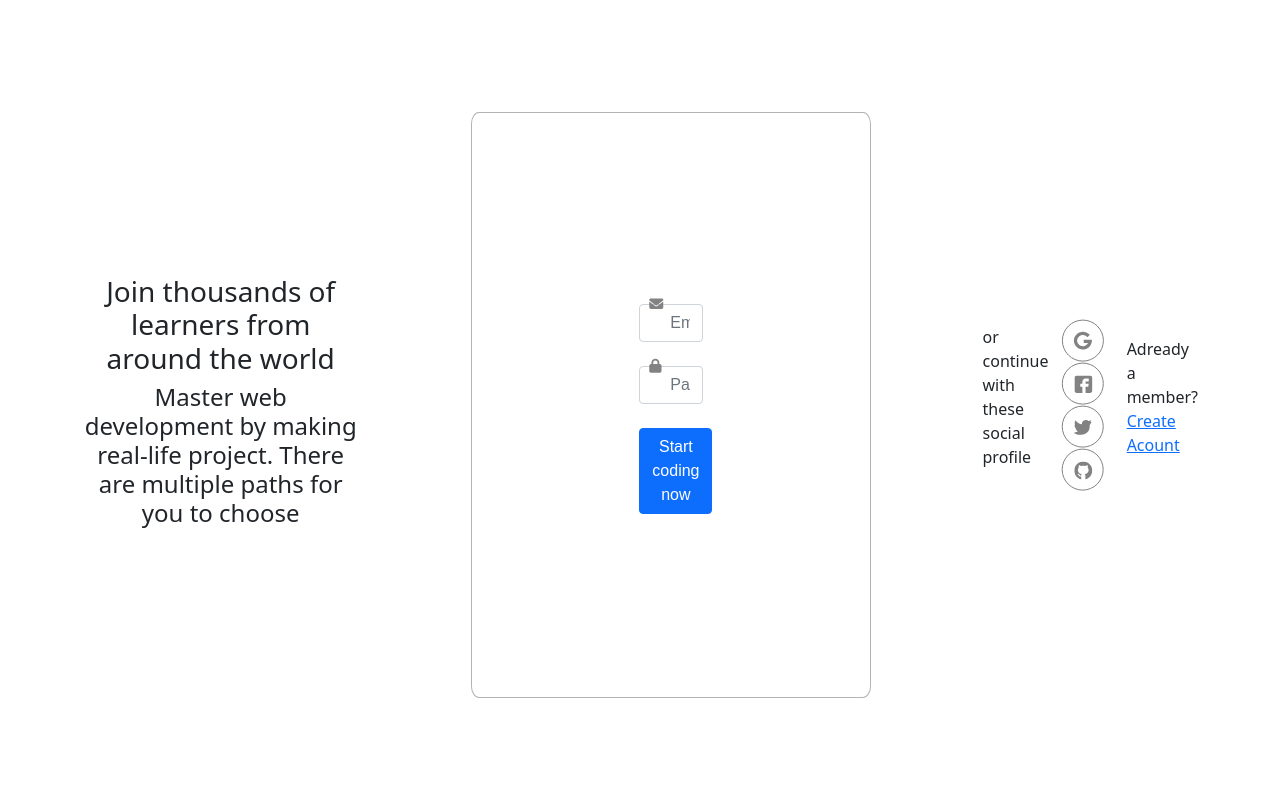
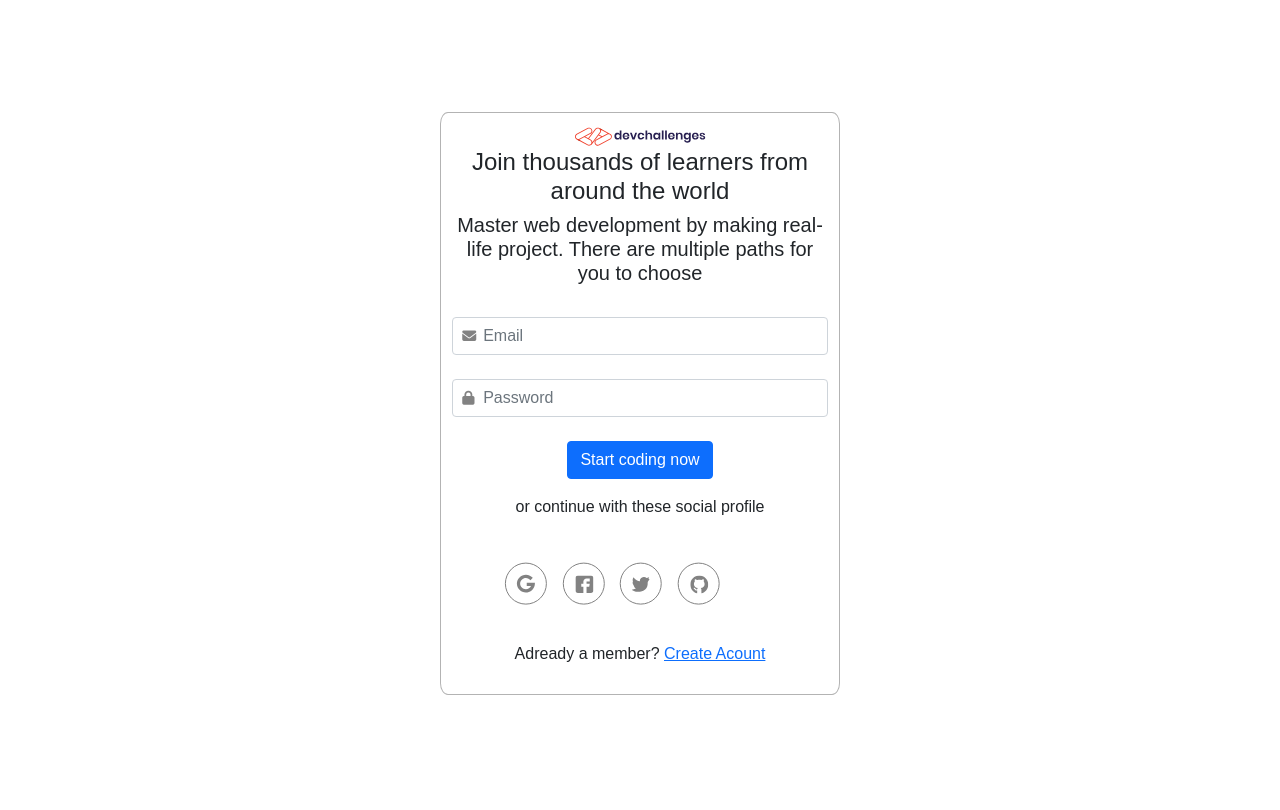
Before and after one commit to ManuelDonnado/siteWeb, a PHP site: page / in a window 1280 px wide. After the commit the page ends 695 px from the top, so only its background shows below. Run offline with PHP 8.4, Linux system fonts and the light colour scheme; some libraries are stand-ins or nearby versions.

Commit message:
cambios css

```diff
--- a/index.css
+++ b/index.css
@@ -1,26 +1,24 @@
 .container {
     display: flex;
-    justify-content: center;
+    flex-direction: column;
     align-items: center;
-    min-height: 100vh; /* Centra verticalmente en la página */
+    min-height: 100vh;
 }
 
 .encabezado {
-    text-align: center; /* Centra el texto en el contenedor */
+    text-align: center;
 }
 
 .form {
-    font-size: 16px; /* Reduce el tamaño de la fuente */
+    font-size: 16px;
     font-family: Arial, Helvetica, sans-serif;
     border: 1px solid #b3b3b3;
-    padding: 15%;
+    padding: 1%;
     border-radius: 2%;
-    text-align: center; /* Centra el contenido del formulario */
-    max-width: 400px; /* Ajusta el ancho del formulario según tus necesidades */
-    margin: 10%; /* Agrega un margen para separarlo de otros elementos */
+    text-align: center;
+    max-width: 400px;
+    margin: 10%;
 }
-
-
 
 
 .input-container {
@@ -30,7 +28,7 @@
 .input-container i {
     position: absolute;
     left: 10px;
-    top:0%;
+    top:50%;
     transform: translateY(-50%);
     font-size: 14px;
     color: #828282;
@@ -44,19 +42,20 @@ input[type="password"] {
 .menu {
     display: flex;
     justify-content: space-between;
-    max-width: 300px; /* Ajusta el ancho del menú según tus necesidades */
-    margin: 10px; /* Agrega un margen para separarlo de otros elementos */
+    max-width: 300px;
+    margin: 10px;
 }
 
 .horizontal-menu {
     list-style: none;
-    padding: 0;
-    margin: 0;
+    padding: 4%;
+    margin: 5% 10%;
+    align-content: center;
 }
 
 .horizontal-menu li {
     display: inline;
-    margin-right: 10px; /* Espacio entre elementos */
+    margin-right: 10px;
 }
 
 .horizontal-menu li:last-child {
@@ -65,7 +64,7 @@ input[type="password"] {
 
 .horizontal-menu a {
     text-decoration: none;
-    padding: 5px 10px; /* Espaciado interior */
+    padding: 5px 10px;
     background-color: #333;
     color: #fff;
     border-radius: 5px;
--- a/index.php
+++ b/index.php
@@ -16,16 +16,21 @@
 
 <div class="container" >
 
+
+
+    <div class="form">
+
+    <img src="./assets/devchallenges.svg" alt="">
+    <br>
     <div class="encabezado" >
         <div>
-        <h3>Join thousands of learners from around the world</h3>
+        <h4>Join thousands of learners from around the world</h4>
         </div>
         <div class="tittle" >
-        <h4>Master web development by making real-life project. There are multiple paths for you to choose</h4>
+        <h5>Master web development by making real-life project. There are multiple paths for you to choose</h5>
         </div>
     </div>
 
-    <div class="form">
         <form   action="./models/login.php" method="post">
         <br>
         <div class="input-container">
@@ -37,8 +42,6 @@
          </div>
          <br>
         <button class="btn btn-primary mb-3" type="submit">Start coding now</button>
-        </form>
-    </div>
 
         <p>or continue with these social profile</p>
         <div class="menu" >
@@ -52,6 +55,10 @@
         </div>
 
         <p>Adready a member? <a href="./views/registrarse.php">Create Acount</a> </p>
+        </form>
+    </div>
+
+
 
 
 
```
Also changed, not shown: style/personal_info.css (+3 -14 lines).
